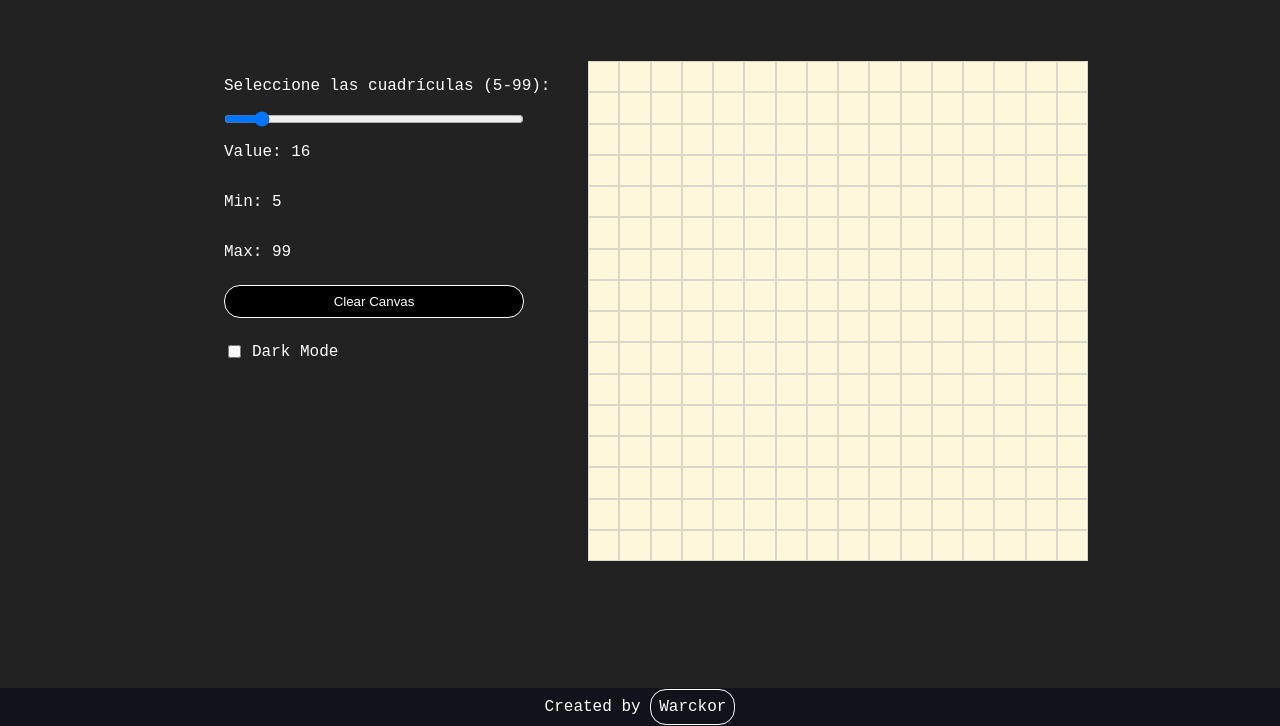
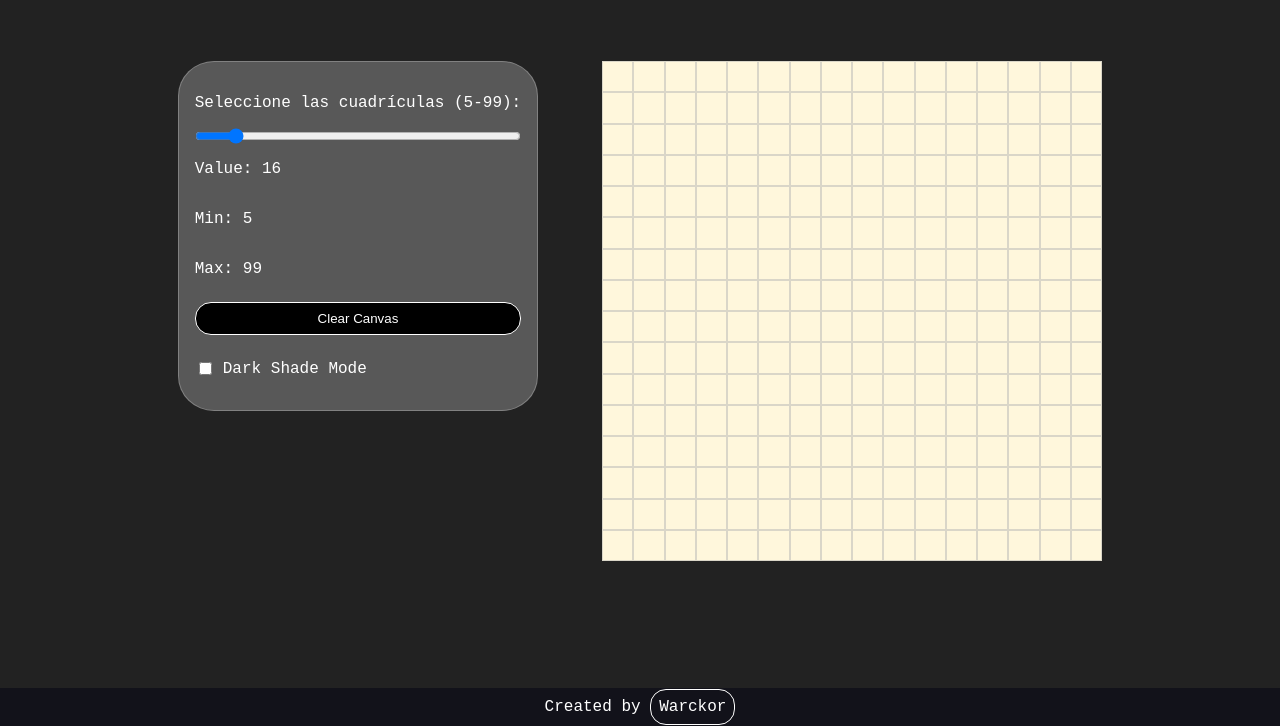
Before and after one commit to Warckor/Etch-a-Sketch, a plain HTML site: page index.html in a window 1280 px wide. Shown: the part 74-800 px from the top of the page. Drawn offline with Linux system fonts and the light colour scheme.

```diff
--- a/css/style.css
+++ b/css/style.css
@@ -9,6 +9,7 @@ body, html {
     flex-direction: column;
     min-height: 100vh;
     font-family: 'Courier New', Courier, monospace;
+    font-size: 1rem;
     color: #fff;
     background: #222222;
 }
@@ -36,16 +37,18 @@ body, html {
     justify-content: center;
     align-items: flex-start;
     margin: 3rem 1rem;
-    gap: 2rem;
+    gap: 1rem;
 }
 
 .pad-range {
     display: flex;
     justify-content: flex-start;
     flex-direction: column;
-    margin: 0 2rem;
-    width: 300px;
-    height: 20px;
+    padding: 1rem;
+    margin-right: 3rem;
+    background: #585858;
+    border: 1px solid rgba(177, 177, 177, 0.466);
+    border-radius: 10%;
 }
 
 .pad-range input[type="range"] {
--- a/index.html
+++ b/index.html
@@ -26,7 +26,7 @@
                 <button class="clear" onclick="clearCanvas()">Clear Canvas</button>
                 <div class="checkbox">
                     <input type="checkbox" id="darkMode" />
-                    <label for="darkMode">Dark Mode</label>
+                    <label for="darkMode">Dark Shade Mode</label>
                 </div>
             </div>
             <div class="pad-container"> </div>
```
